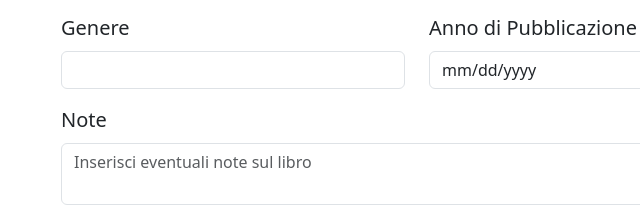
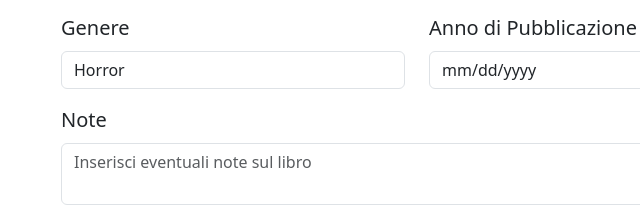
Before and after one commit to Bruno0190/html-css-bootstrap-dashboard, a plain HTML site: page form elements/index.html in a window 1280 px wide. Shown: the part 360-578 px from the top of the page, 35-675 px from the left. Drawn offline with nearby package versions, Linux system fonts and the light colour scheme.

Commit message:
feat: pregasi ricontrollare

```diff
--- a/form elements/index.html
+++ b/form elements/index.html
@@ -79,10 +79,9 @@
                 <div class="col-4 mb-3">
                     <label for="Genere" class="form-label fs-5">Genere</label>
                     <select id ="Genere" name="scelta" class="form-control" placeholder="Scegli il genere">
-                        <option value="Horror"></option>
-                        <option value="Thriller"></option>
-                        <option value="Storico">
-                        </option>
+                        <option value="Horror">Horror</option>
+                        <option value="Thriller">Thriller</option>
+                        <option value="Storico">Storico</option>
                     </select>
                 </div>
 
```
